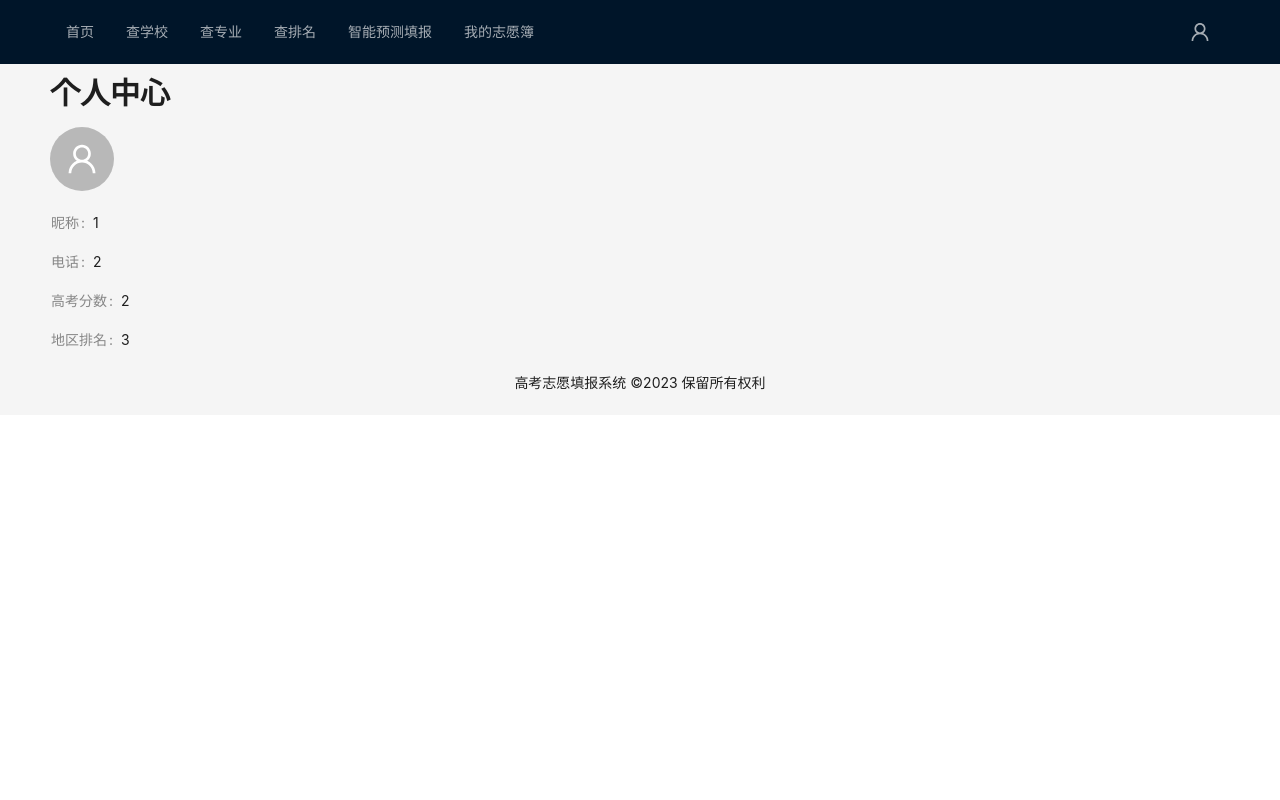
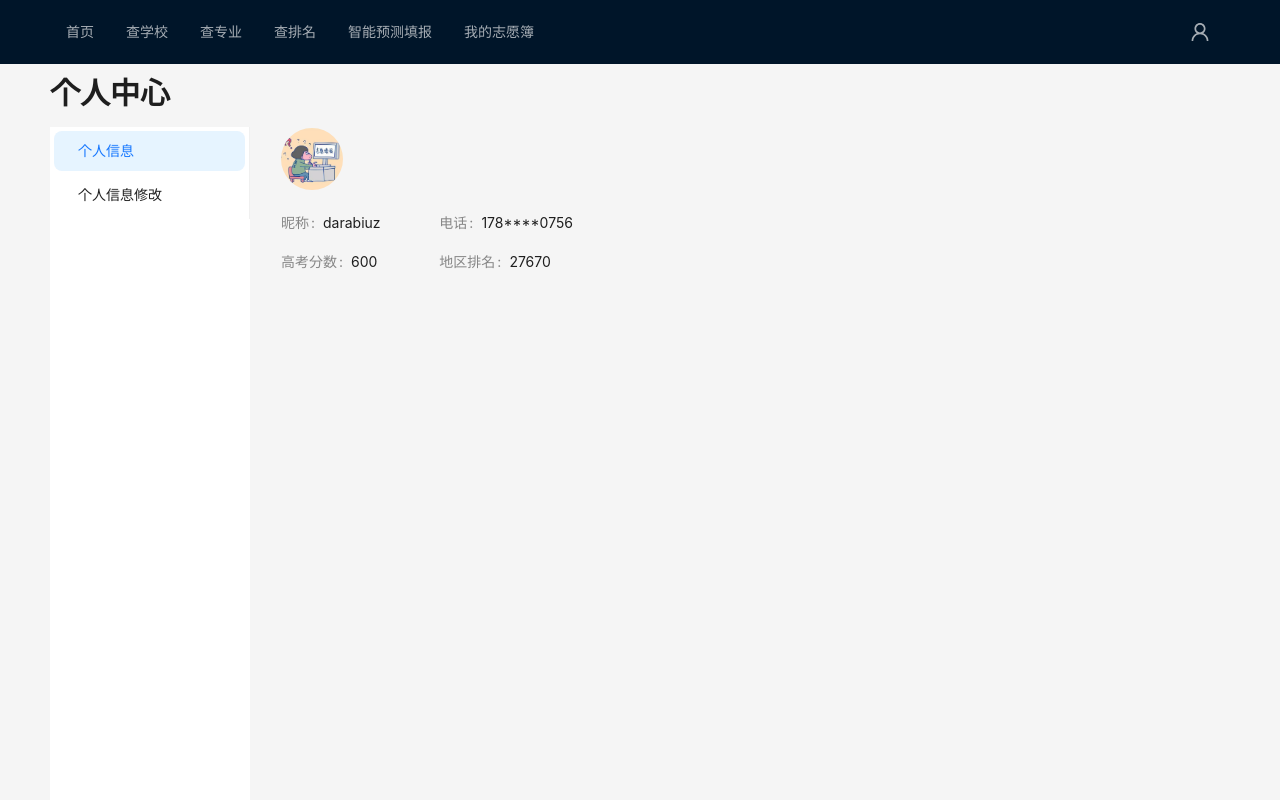
Before and after one commit to darabiuz/Voluntary-system, a React (Vite) app: page /userCenter in a window 1280 px wide. Shown: the top 800 px of the page. Built offline with nearby package versions, Linux system fonts and the light colour scheme.

Commit message:
src/routes/predict

```diff
--- a/src/routes/log/constant.ts
+++ b/src/routes/log/constant.ts
@@ -1,5 +1,3 @@
-// import { generateMap } from "../../help"
-
 export const generateMap = (mapInfo: { [key: string]: any }) => {
   if (!mapInfo && !Object.keys(mapInfo).length) return []
   return Object.keys(mapInfo)?.map((item) => ({
--- /dev/null
+++ b/src/routes/user-center/components/edit_profile.tsx
@@ -0,0 +1,30 @@
+// src/components/VolunteerForm.tsx
+import { UserOutlined } from "@ant-design/icons"
+import { userInfoList } from "./constants"
+import { Avatar, Button, Col } from "antd"
+
+import React, { useState } from "react"
+import { MatrixTable } from "@components/martrix"
+import bg from "../../../assets/home-bg-2.jpg"
+import { EasySearch } from "@components/easy-search/easy-search"
+import { searchColumns } from "../constant"
+
+const info = {
+  nickName: "darabiuz",
+  phone: "178****0756",
+  score: 600,
+  rank: 27670
+}
+const EditProfile = () => (
+  <div>
+    <h3>个人信息修改</h3>
+    <div style={{ width: "300px" }}>
+      <EasySearch columns={searchColumns} />
+    </div>
+    <Button type="primary" style={{ marginLeft: "240px" }}>
+      提交
+    </Button>
+  </div>
+)
+
+export default EditProfile
--- a/src/routes/user-center/components/user-info-card.tsx
+++ b/src/routes/user-center/components/user_profile.tsx
@@ -1,30 +1,32 @@
 // src/components/VolunteerForm.tsx
 import { UserOutlined } from "@ant-design/icons"
 import { userInfoList } from "./constants"
-import { Avatar, Col, Descriptions, Typography } from "antd"
+import { Avatar, Col } from "antd"
 
-import React from "react"
+import React, { useState } from "react"
 import { MatrixTable } from "@components/martrix"
+import bg from "../../../assets/home-bg-2.jpg"
 
 const info = {
-  nickName: 1,
-  phone: 2,
-  score: 2,
-  rank: 3
+  nickName: "darabiuz",
+  phone: "178****0756",
+  score: 600,
+  rank: 27670
 }
 /** 个人信息面板 */
-const UserInfoCard: React.FC = () => {
+const UserProfile: React.FC = () => {
+  const dataSource = useState()
   return (
     <Col span={8}>
-      <Avatar size={64} icon={<UserOutlined />} />
-      {/* datasource从后端取 */}
+      <Avatar size={64} icon={<UserOutlined />} src={bg} />
       <MatrixTable
         columns={userInfoList}
         dataSource={info}
+        column={2}
         style={{ marginTop: "20px" }}
       />
     </Col>
   )
 }
 
-export default UserInfoCard
+export default UserProfile
--- /dev/null
+++ b/src/routes/user-center/constant.ts
@@ -0,0 +1,42 @@
+import { ColumnsType } from "@components/easy-search/easy-search"
+import { ItemType } from "antd/es/menu/hooks/useItems"
+
+export const menuList = [
+  { label: "个人信息", key: "1" },
+  { label: "个人信息修改", key: "2" }
+] as ItemType[]
+
+export const searchColumns: ColumnsType[] = [
+  {
+    tag: "input",
+    label: "昵称",
+    name: "nickName",
+    placeholder: "请输入",
+    required: true,
+    allowClear: true
+  },
+  {
+    tag: "input",
+    label: "高考分数",
+    name: "score",
+    placeholder: "请输入",
+    required: true,
+    allowClear: true
+  },
+  {
+    tag: "input",
+    label: "高考排名",
+    name: "rank",
+    placeholder: "请输入",
+    required: true,
+    allowClear: true
+  },
+  {
+    tag: "input",
+    label: "密码",
+    name: "pass",
+    placeholder: "请输入",
+    required: true,
+    allowClear: true
+  }
+]
--- a/src/routes/user-center/index.tsx
+++ b/src/routes/user-center/index.tsx
@@ -1,21 +1,41 @@
 // src/components/VolunteerForm.tsx
-import React from "react"
-import { Layout, Row, Collapse, Typography } from "antd"
-import styles from "./index.module.scss"
-import UserInfoCard from "./components/user-info-card"
+import React, { useEffect, useState } from "react"
+import { Layout, Menu, Row, Collapse, Typography } from "antd"
 import EasyWrapper from "@components/easy-wrapper"
 import BlockTitle from "@components/block-title"
-const { Content } = Layout
+import { UserOutlined, EditOutlined, LockOutlined } from "@ant-design/icons"
+import { menuList } from "./constant"
+import UserProfile from "./components/user_profile"
+import EditProfile from "./components/edit_profile"
+const { Content, Sider } = Layout
 
 const UserCenter = () => {
+  const [currentArr, setCurrentArr] = useState(["1"])
+  const [current, setCurrent] = useState("1")
+
   return (
     <EasyWrapper>
       <BlockTitle content={"个人中心"} />
-      <Content>
-        <Row>
-          <UserInfoCard />
-        </Row>
-      </Content>
+      <Layout style={{ minHeight: "100vh" }}>
+        <Sider width={200} theme="light">
+          <Menu
+            items={menuList}
+            theme="light"
+            mode="inline"
+            selectedKeys={currentArr}
+            onClick={(e) => {
+              setCurrentArr([e.key])
+              setCurrent(e.key)
+            }}
+          />
+        </Sider>
+        <Content>
+          <div style={{ padding: "0 0 0 30px", minHeight: 360 }}>
+            {current === "1" && <UserProfile />}
+            {current === "2" && <EditProfile />}
+          </div>
+        </Content>
+      </Layout>
     </EasyWrapper>
   )
 }
--- a/src/routes/wish-list/components/school-list.tsx
+++ b/src/routes/wish-list/components/school-list.tsx
@@ -44,7 +44,6 @@ const SchoolList: React.FC = () => {
           )
         })}
       </Collapse>
-      <div style={{ width: "300px", background: "red" }}>111</div>
     </Space>
   )
 }
--- a/src/routes/wish-list/constants.ts
+++ b/src/routes/wish-list/constants.ts
@@ -10,11 +10,11 @@ export const matrixColumns = [
   {
     label: "志愿专业",
     key: "wishMajorList"
-  },
-  {
-    label: "上岸概率",
-    key: "admissionProbability"
   }
+  // {
+  //   label: "上岸概率",
+  //   key: "admissionProbability"
+  // }
 ]
 
 export const tableColumns = [
```
Also changed, not shown: src/routes/log/log-in.tsx (deleted, +0 -51 lines).
